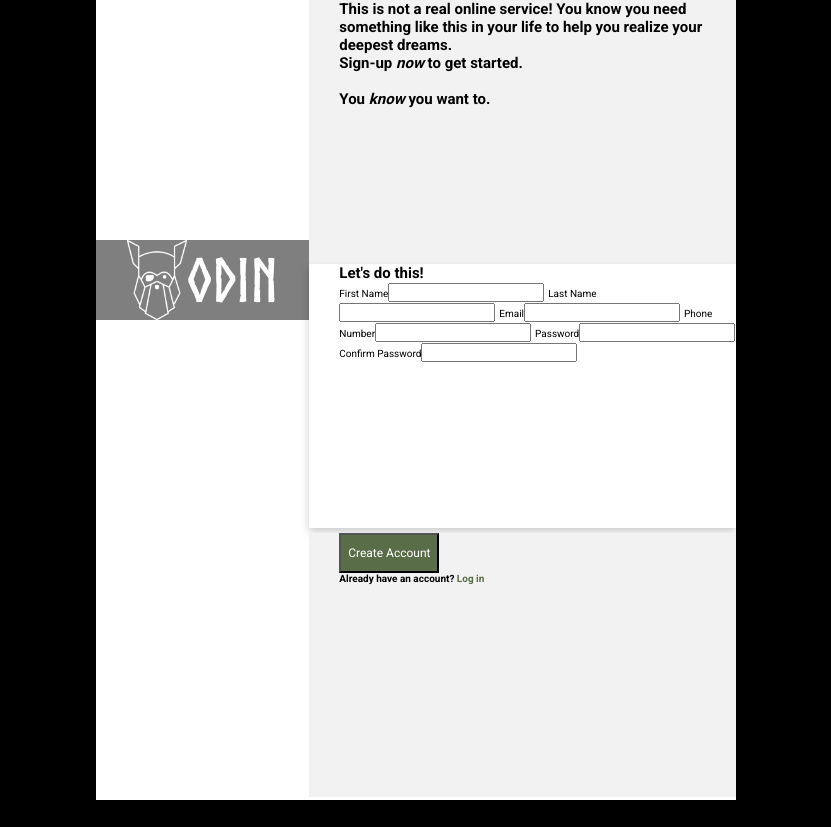
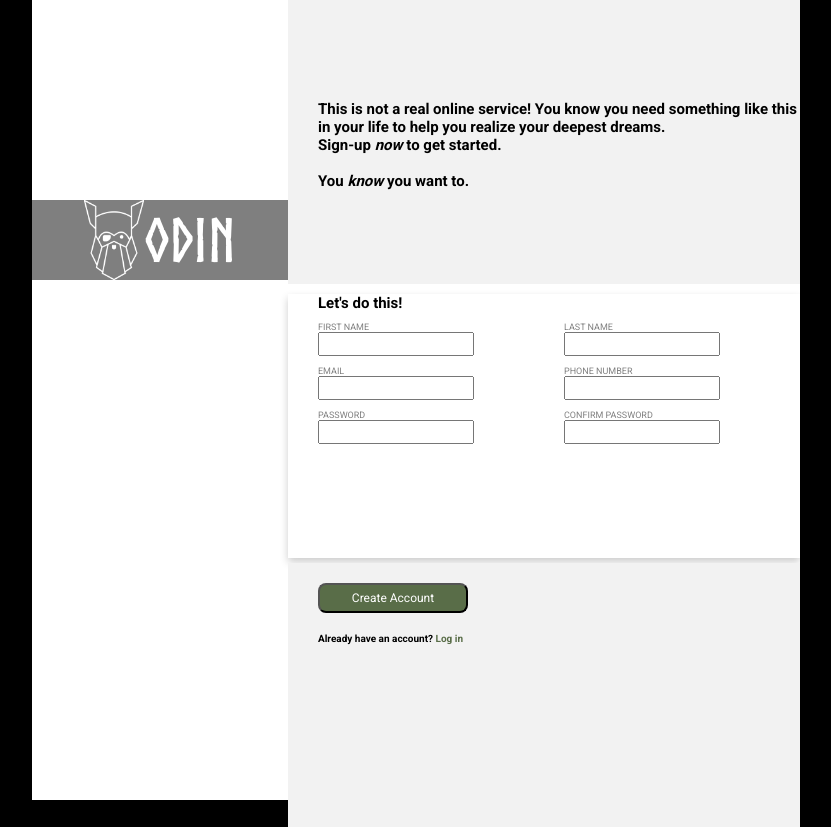
Before and after one commit to Tuneastic/sign-up-form, a plain HTML site: page index.html in a window 1280 px wide. Shown: the whole page, without its empty margins (224-1055 px from the left). Before the commit the page ends 800 px from the top, so only its background shows below. Drawn offline with Linux system fonts and the light colour scheme.

Commit message:
Add styles to make the page match the example

```diff
--- a/index.html
+++ b/index.html
@@ -20,14 +20,32 @@
                 <p>You <i>know</i> you want to.</p>
             </div>
             <div id="inputs">
+                <p>Let's do this!</p>
                 <div id="inputContainer">
-                    <p>Let's do this!</p>
-                    <label>First Name<input type="text" name="firstName" id="firstName"></label>
-                    <label>Last Name<input type="text" name="lastName" id="lastName"></label>
-                    <label>Email<input type="email" name="emailAddress" id="emailAddress"></label>
-                    <label>Phone Number<input type="tel" name="phoneNumber" id="phoneNumber"></label>
-                    <label>Password<input type="password" name="password" id="password"></label>
-                    <label>Confirm Password<input type="password" name="confirmPassword" id="confirmPassword"></label>
+                    <div id="fn">
+                        <label for="firstName">FIRST NAME</label>
+                        <input type="text" name="firstName" id="firstName">
+                    </div>
+                    <div id="ln">
+                        <label for="lastName">LAST NAME</label>
+                        <input type="text" name="lastName" id="lastName">
+                    </div>
+                    <div id="mail">
+                        <label for="emailAddress">EMAIL</label>
+                        <input type="email" name="emailAddress" id="emailAddress">
+                    </div>
+                    <div id="telephone">
+                        <label for="phoneNumber">PHONE NUMBER</label>
+                        <input type="tel" name="phoneNumber" id="phoneNumber">
+                    </div>
+                    <div id="pw">
+                        <label for="password">PASSWORD</label>
+                        <input type="password" name="password" id="password">
+                    </div>
+                    <div id="pwcon">
+                        <label for="confirmPassword">CONFIRM PASSWORD</label>
+                        <input type="password" name="confirmPassword" id="confirmPassword">
+                    </div>
                 </div>
             </div>
             <div id="button">
--- a/style.css
+++ b/style.css
@@ -20,7 +20,7 @@
 }
 #main {
     display:flex;
-    width: 50%;
+    width: 60%;
     height:100vh;
     background-color: white;
 }
@@ -39,11 +39,11 @@
     left:50%;
     transform: translateX(-50%);
     text-wrap: nowrap;
-    font-size: 10px;
+    font-size: 7px;
 }
 #logo {
     position: absolute;
-    top:30%;
+    top:25%;
     display:flex;
     justify-content: center;
     align-items:center;
@@ -68,8 +68,20 @@
     box-shadow: 0 4px 8px rgba(0, 0, 0, 0.2);
     margin-bottom: 5px;
 }
-#inputs label, #button p {
+#button p {
     font-size: 10px;
+}
+#inputs label  {
+    font-size: 9px;
+    color:gray;
+}
+input {
+    height:20px;
+}
+#inputs p {
+    margin-left: 30px;
+    margin-top: 10px;
+    margin-bottom: 10px;
 }
 #introduction, #inputs p {
     font-size: 15px;
@@ -78,10 +90,36 @@
 #introduction p, #inputContainer {
     margin-left:30px;
 }
+#inputContainer p {
+    margin-bottom: 5px;
+}
+label {
+    display:block;
+}
+#inputContainer {
+    display:flex;
+    flex-wrap: wrap;
+    gap:10px;
+    margin-top: 10px;
+    margin-bottom: 10px;
+}
+#fn, #ln, #mail, #telephone, #pw, #pwcon {
+    flex: 1 0 45%;
+    box-sizing: border-box;
+}
+#introText {
+    padding-top:100px;
+}
+#introduction {
+    padding-bottom:20px;
+}
 #createAccount {
     background-color: #596D48;
     color: white;
     font-size: 12px;
+    height:30px;
+    width:150px;
+    border-radius:8px;
 }
 #button a {
     text-decoration: none;
@@ -90,10 +128,7 @@
 #button p {
     font-weight: bold;
 }
-#button button, #button p {
+#createAccount, #button p {
     margin-left:30px;
+    margin-top:20px;
 }
-#createAccount {
-    height:40px;
-    width:100px;
-}
```
